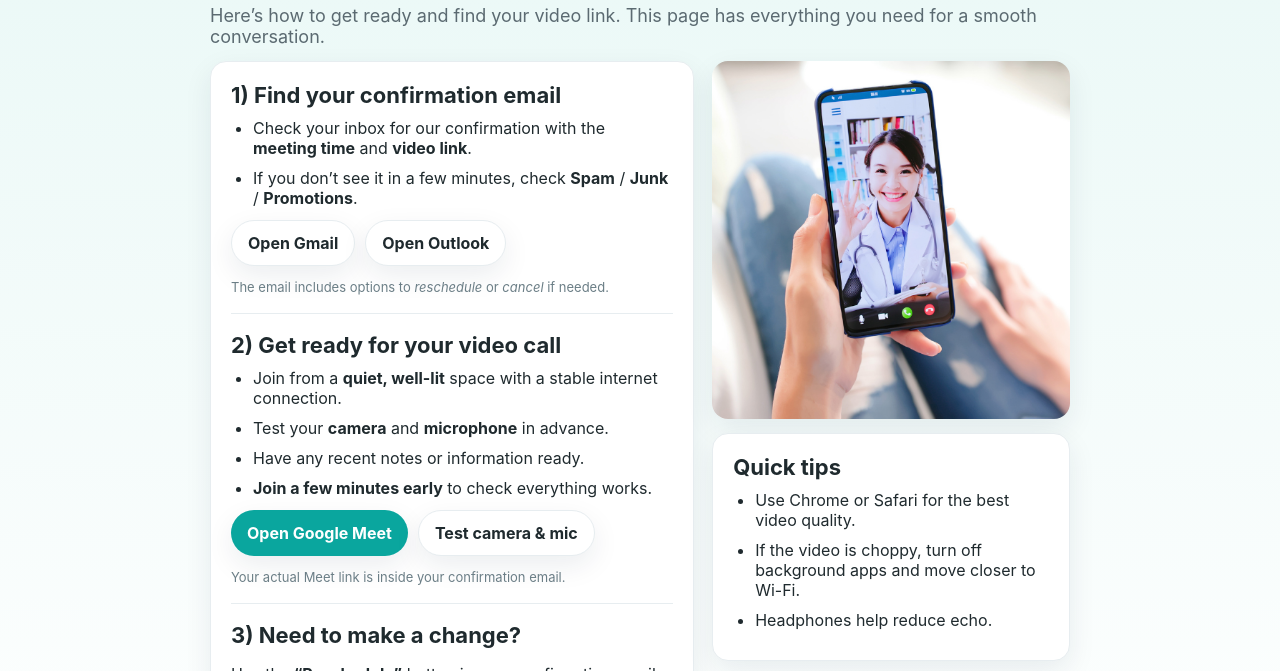
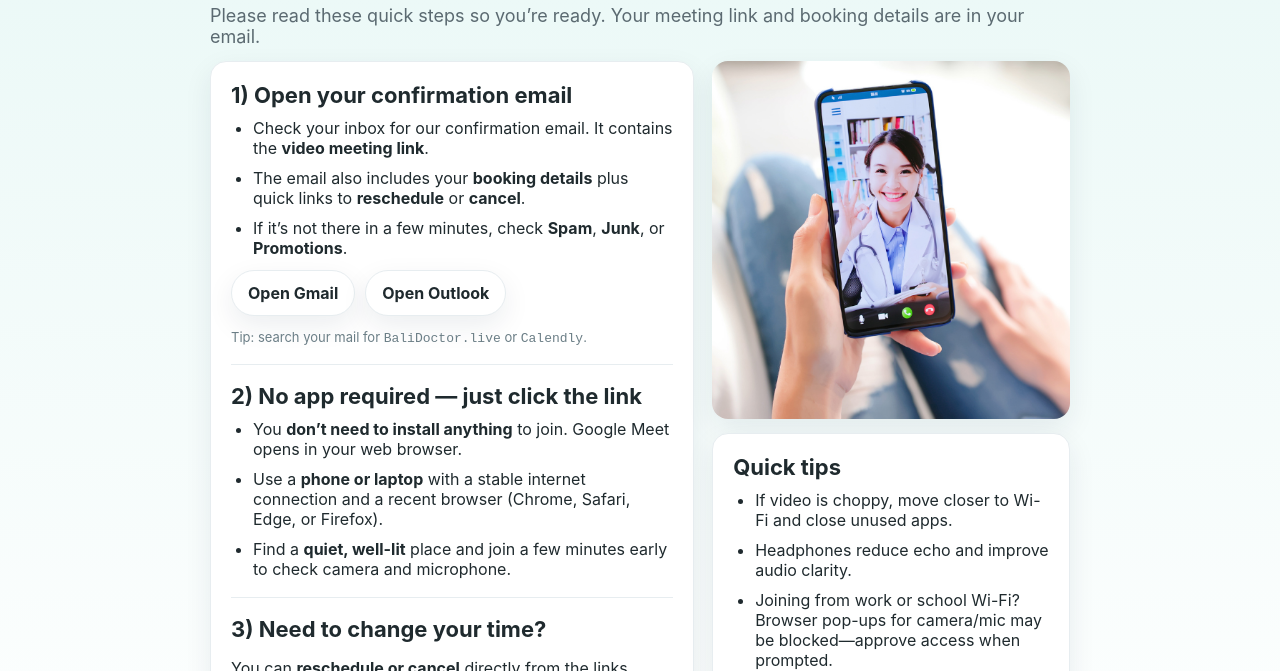
Before and after one commit to bartbalidoc/balidoctor.live, a plain HTML site: page thank-you.html in a window 1280 px wide. Shown: the part 129-800 px from the top of the page. Drawn offline with Linux system fonts and the light colour scheme.

Commit message:
Update thank-you page content and styles

```diff
--- a/thank-you.html
+++ b/thank-you.html
@@ -36,7 +36,7 @@
     .btn.primary{background:var(--brand);color:#fff}
     .btn.primary:hover{background:var(--brand-dark)}
     .btn.wa{background:#25D366;color:#fff}
-    .btn.ghost{background:#fff;border:1px solid var(--line);color:var(--ink)}
+    .btn.ghost{background:#fff;border:1px solid var(--line);color:#1f2a2e}
     .heroimg{border-radius:16px;overflow:hidden;box-shadow:var(--shadow)}
     .heroimg img{display:block;width:100%;height:auto}
 
@@ -47,19 +47,8 @@
 
     footer{margin:22px 0;color:#80939b;font-size:13px}
 
-    @media (max-width:900px){
-      .grid{grid-template-columns:1fr;gap:14px}
-    }
+    @media (max-width:900px){ .grid{grid-template-columns:1fr;gap:14px} }
   </style>
-
-  <!-- (Optional) Microsoft Clarity event only on this page
-  <script type="text/javascript">
-    (function(c,l,a,r,i,t,y){c[a]=c[a]||function(){(c[a].q=c[a].q||[]).push(arguments)};
-    t=l.createElement(r);t.async=1;t.src="https://www.clarity.ms/tag/"+i;
-    y=l.getElementsByTagName(r)[0];y.parentNode.insertBefore(t,y)})(window, document, "clarity", "script", "tqizx9nfhf");
-    window.clarity && clarity('set','page','thank-you');
-  </script>
-  -->
 </head>
 <body>
   <div class="wrap">
@@ -69,44 +58,39 @@
     </header>
 
     <h1>Thank you — you’re booked!</h1>
-    <p class="lead">Here’s how to get ready and find your video link. This page has everything you need for a smooth conversation.</p>
+    <p class="lead">Please read these quick steps so you’re ready. Your meeting link and booking details are in your email.</p>
 
     <div class="grid">
       <!-- Left column: Steps & Prep -->
       <div class="card">
-        <h2>1) Find your confirmation email</h2>
+        <h2>1) Open your confirmation email</h2>
         <ul class="list">
-          <li>Check your inbox for our confirmation with the <strong>meeting time</strong> and <strong>video link</strong>.</li>
-          <li>If you don’t see it in a few minutes, check <strong>Spam</strong> / <strong>Junk</strong> / <strong>Promotions</strong>.</li>
+          <li>Check your inbox for our confirmation email. It contains the <strong>video meeting link</strong>.</li>
+          <li>The email also includes your <strong>booking details</strong> plus quick links to <strong>reschedule</strong> or <strong>cancel</strong>.</li>
+          <li>If it’s not there in a few minutes, check <strong>Spam</strong>, <strong>Junk</strong>, or <strong>Promotions</strong>.</li>
         </ul>
         <div class="cta-row">
           <a class="btn ghost" href="https://mail.google.com/" target="_blank" rel="noopener">Open Gmail</a>
           <a class="btn ghost" href="https://outlook.live.com/mail/0/" target="_blank" rel="noopener">Open Outlook</a>
         </div>
-        <p class="hint">The email includes options to <em>reschedule</em> or <em>cancel</em> if needed.</p>
+        <p class="hint">Tip: search your mail for <code>BaliDoctor.live</code> or <code>Calendly</code>.</p>
 
         <hr style="border:0;border-top:1px solid var(--line);margin:18px 0" />
 
-        <h2>2) Get ready for your video call</h2>
+        <h2>2) No app required — just click the link</h2>
         <ul class="list">
-          <li>Join from a <strong>quiet, well-lit</strong> space with a stable internet connection.</li>
-          <li>Test your <strong>camera</strong> and <strong>microphone</strong> in advance.</li>
-          <li>Have any recent notes or information ready.</li>
-          <li><strong>Join a few minutes early</strong> to check everything works.</li>
+          <li>You <strong>don’t need to install anything</strong> to join. Google Meet opens in your web browser.</li>
+          <li>Use a <strong>phone or laptop</strong> with a stable internet connection and a recent browser (Chrome, Safari, Edge, or Firefox).</li>
+          <li>Find a <strong>quiet, well-lit</strong> place and join a few minutes early to check camera and microphone.</li>
         </ul>
-        <div class="cta-row">
-          <a class="btn primary" href="https://meet.google.com/" target="_blank" rel="noopener">Open Google Meet</a>
-          <a class="btn ghost" href="https://test.webrtc.org/" target="_blank" rel="noopener">Test camera & mic</a>
-        </div>
-        <p class="hint">Your actual Meet link is inside your confirmation email.</p>
 
         <hr style="border:0;border-top:1px solid var(--line);margin:18px 0" />
 
-        <h2>3) Need to make a change?</h2>
-        <p>Use the <strong>“Reschedule”</strong> button in your confirmation email. Or pick a new time here:</p>
+        <h2>3) Need to change your time?</h2>
+        <p>You can <strong>reschedule or cancel</strong> directly from the links inside your confirmation email.</p>
         <div class="cta-row">
-          <a class="btn ghost" href="https://calendly.com/info-balidoctor/10-minute-free-online-doctor-consult-on-google" target="_blank" rel="noopener">Book another time</a>
-          <a class="btn wa" href="https://wa.me/6289518023363?text=Hi%20BaliDoctor%2C%20I%20just%20booked%20an%20online%20conversation%20and%20have%20a%20quick%20question." target="_blank" rel="noopener">WhatsApp support</a>
+          <a class="btn primary" href="https://calendly.com/info-balidoctor/10-minute-free-online-doctor-consult-on-google" target="_blank" rel="noopener">Book a different time</a>
+          <a class="btn wa" href="https://wa.me/6289518023363?text=Hi%20BaliDoctor%2C%20I%20just%20booked%20and%20need%20help%20with%20my%20appointment." target="_blank" rel="noopener">WhatsApp support</a>
         </div>
       </div>
 
@@ -119,15 +103,15 @@
         <div class="card" style="margin-top:14px">
           <h2>Quick tips</h2>
           <ul class="list">
-            <li>Use Chrome or Safari for the best video quality.</li>
-            <li>If the video is choppy, turn off background apps and move closer to Wi-Fi.</li>
-            <li>Headphones help reduce echo.</li>
+            <li>If video is choppy, move closer to Wi-Fi and close unused apps.</li>
+            <li>Headphones reduce echo and improve audio clarity.</li>
+            <li>Joining from work or school Wi-Fi? Browser pop-ups for camera/mic may be blocked—approve access when prompted.</li>
           </ul>
         </div>
 
         <details style="margin-top:10px">
           <summary>Can’t find the email?</summary>
-          <p>Search your inbox for: <code>BaliDoctor.live</code> or <code>Calendly</code>. Also check Spam/Junk/Promotions. Still stuck? Message us on WhatsApp and we’ll help.</p>
+          <p>Search your inbox for <code>BaliDoctor.live</code> or <code>Calendly</code>, and check Spam/Junk/Promotions. Still stuck? Message us on WhatsApp and we’ll resend it.</p>
         </details>
       </div>
     </div>
```
